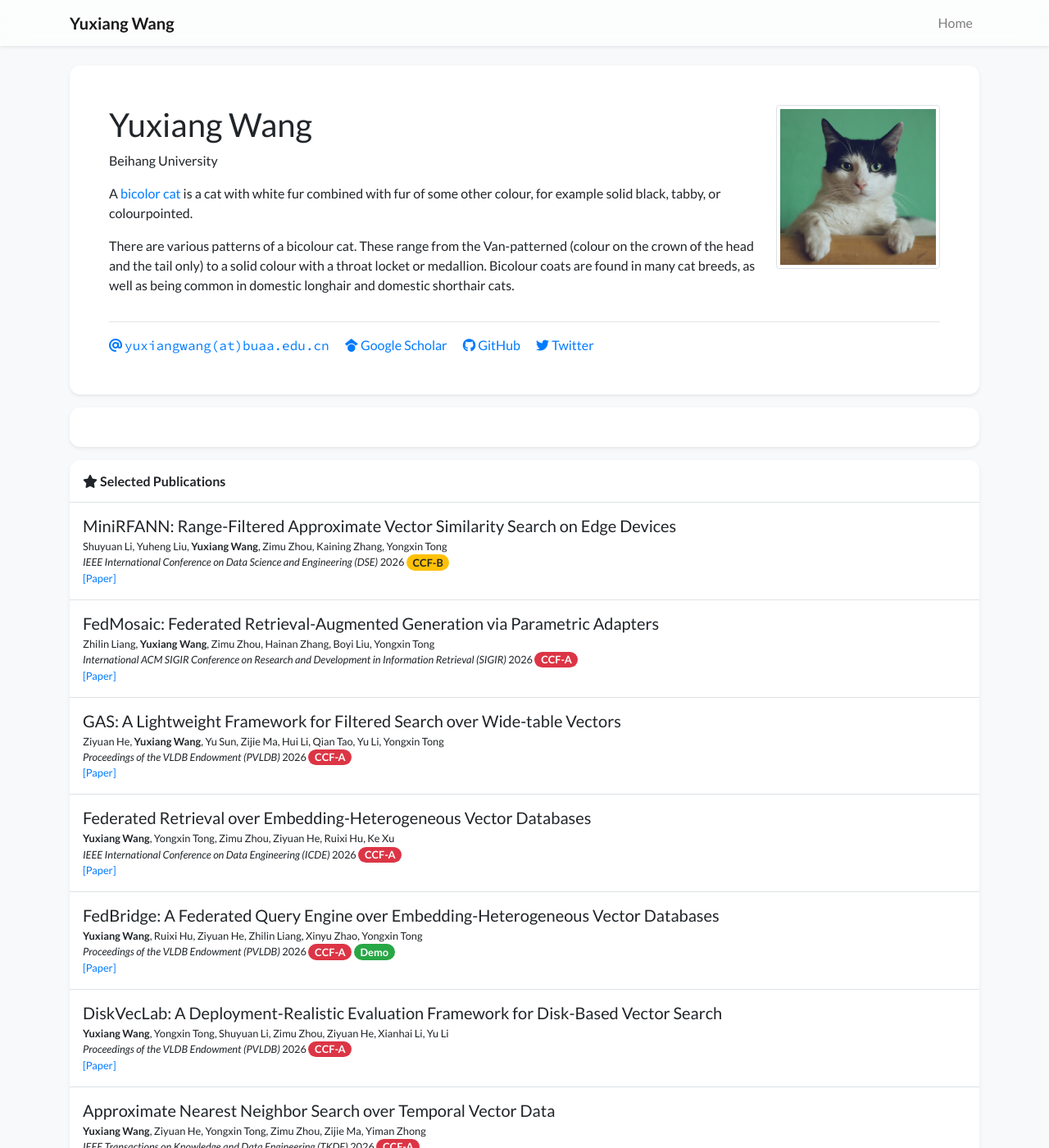
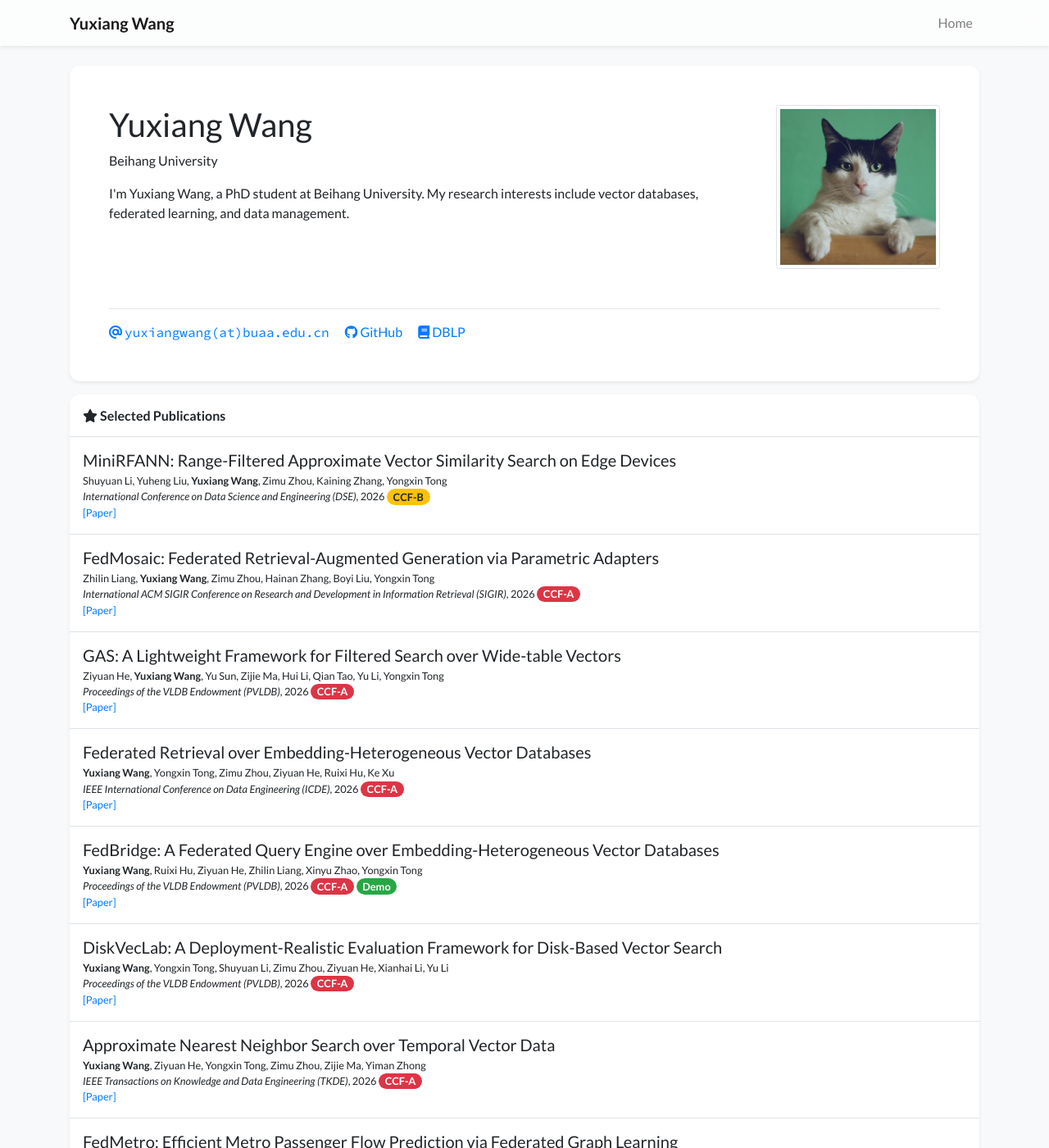
Before and after one commit to wang-yu-xiang/wang-yu-xiang.github.io, a Jekyll site: the page built from index_layout2.html, in a window 1280 px wide and 1400 px high. Shown: the whole window at 82% size. Built offline with Jekyll 4.4.1, drawn with Linux system fonts in a browser that asks for light colours; nearby versions of some CDN libraries; a style sheet for code colours, icons or effects is not loaded; some of the changed text lies outside the part shown.

Commit message:
Update profile, add honors, fix venue comma, add DBLP link, update README

```diff
--- a/_data/display.yml
+++ b/_data/display.yml
@@ -1,5 +1,5 @@
 homepage:
-  show_experience: true
+  show_experience: false
   # show_news: true
   show_selected_publications: true
   # num_news: 10
--- a/_data/profile.yml
+++ b/_data/profile.yml
@@ -7,9 +7,10 @@ positions:
 
 email: "yuxiangwang@buaa.edu.cn"
 # cv_link: link-to-your-cv-file
-gscholar: xFmQpf4AAAAJ  # This is an example, replace it with your own Google Scholar ID
-github: your_github_id
-twitter: your_twitter_id  # Do not include the '@' symbol
+# gscholar: xFmQpf4AAAAJ
+github: Roy-buaa
+dblp: https://dblp.org/pid/62/1637-14.html
+# twitter: your_twitter_id
 # wechat_qrcode: /assets/images/etc/wechat.jpg
 # wechat_prompt: >-
 #   Please tell me your <strong>name</strong> and <strong>affiliation</strong> (current or past) when adding my wechat. Thanks!
@@ -19,12 +20,7 @@ twitter: your_twitter_id  # Do not include the '@' symbol
 short_bio_text_justify: false
 short_bio: >-
   <p>
-    A <a href="https://en.wikipedia.org/wiki/Bicolor_cat" target="_blank">bicolor cat</a> is a cat with white fur combined with fur of some other colour, for example solid black, tabby, or colourpointed.
-  </p>
-  <p>
-    There are various patterns of a bicolour cat. These range from the Van-patterned (colour on the crown of the head
-    and the tail only) to a solid colour with a throat locket or medallion. Bicolour coats are found in many cat breeds,
-    as well as being common in domestic longhair and domestic shorthair cats.
+    I'm Yuxiang Wang, a PhD student at Beihang University. My research interests include vector databases, federated learning, and data management.
   </p>
 
 portrait_url: /assets/images/photos/portrait.jpg
@@ -50,9 +46,9 @@ education:
 #   date: Sep. 2019 - Jul. 2021
 
 awards:
-- name: Award Name 2
-  date: 2024
-- name: Award Name 1
+- name: Young Science and Technology Talent Cultivation Project (Doctoral Special Program), CAST
+  date: 2025
+- name: National Scholarship
+  date: 2025
+- name: National Scholarship
   date: 2021
-- name: A quick brown fox jumps over the lazy dog and runs away award
-  date: 2021
--- a/_includes/widgets/profile_card.html
+++ b/_includes/widgets/profile_card.html
@@ -70,6 +70,12 @@
                         </a>
                         {% endif %}
 
+                        {% if site.data.profile.dblp %}
+                        <a class="pr-3 no-break" target="_blank" href="{{ site.data.profile.dblp }}">
+                            <i class="fas fa-book"></i> DBLP
+                        </a>
+                        {% endif %}
+
                         {% if site.data.profile.wechat_qrcode %}
                         <a class="pr-3 no-break" data-toggle="modal" data-target="#modal-wechat">
                             <i class="fab fa-weixin"></i> WeChat
--- a/_includes/widgets/profile_card_mini.html
+++ b/_includes/widgets/profile_card_mini.html
@@ -61,6 +61,12 @@
                         </a>
                         {% endif %}
 
+                        {% if site.data.profile.dblp %}
+                        <a class="px-1 no-break" target="_blank" href="{{ site.data.profile.dblp }}">
+                            <i class="fas fa-book"></i>
+                        </a>
+                        {% endif %}
+
                         {% if site.data.profile.wechat_qrcode %}
                         <a class="px-1 no-break" data-toggle="modal" data-target="#modal-wechat">
                             <i class="fab fa-weixin"></i>
--- a/_includes/widgets/publication_item.html
+++ b/_includes/widgets/publication_item.html
@@ -4,7 +4,7 @@
         <div class="col-12 p-3">
             <h5 class="mt-0 mb-1 font-weight-normal">{{ item.title }}</h5>
             <p class="mt-0 mb-0 small">{% include widgets/author_list.html authors=item.authors %}</p>
-            <p class="mt-0 mb-0 small">{{item.pub_pre}}<i>{{ item.pub }}</i>{{ item.pub_post }} {{ item.pub_date }} {{ item.pub_last }} <span data-semantic-scholar-id="{{ item.semantic_scholar_id }}"></span></p>
+            <p class="mt-0 mb-0 small">{{item.pub_pre}}<i>{{ item.pub }}</i>{{ item.pub_post }}, {{ item.pub_date }} {{ item.pub_last }} <span data-semantic-scholar-id="{{ item.semantic_scholar_id }}"></span></p>
 
             <p class="small pb-0 mb-0 lh-125 text-muted abstract-links">
                 {% for link in item.links %}
@@ -27,7 +27,7 @@
             <div>
                 <h5 class="mt-0 mb-1 font-weight-normal">{{ item.title }}</h5>
                 <p class="mt-0 mb-0 small">{% include widgets/author_list.html authors=item.authors %}</p>
-                <p class="mt-0 mb-0 small">{{item.pub_pre}}<i>{{ item.pub }}</i>{{ item.pub_post }} {{ item.pub_date }} {{ item.pub_last }} <span data-semantic-scholar-id="{{ item.semantic_scholar_id }}"></span></p>
+                <p class="mt-0 mb-0 small">{{item.pub_pre}}<i>{{ item.pub }}</i>{{ item.pub_post }}, {{ item.pub_date }} {{ item.pub_last }} <span data-semantic-scholar-id="{{ item.semantic_scholar_id }}"></span></p>
 
                 <p class="small pb-0 mb-0 lh-125 text-muted abstract-links">
                     {% for link in item.links %}
```
Also changed, not shown: _publications/2026/2026-pub-dse-minirfann.md (+1 -1 lines), README.md.
